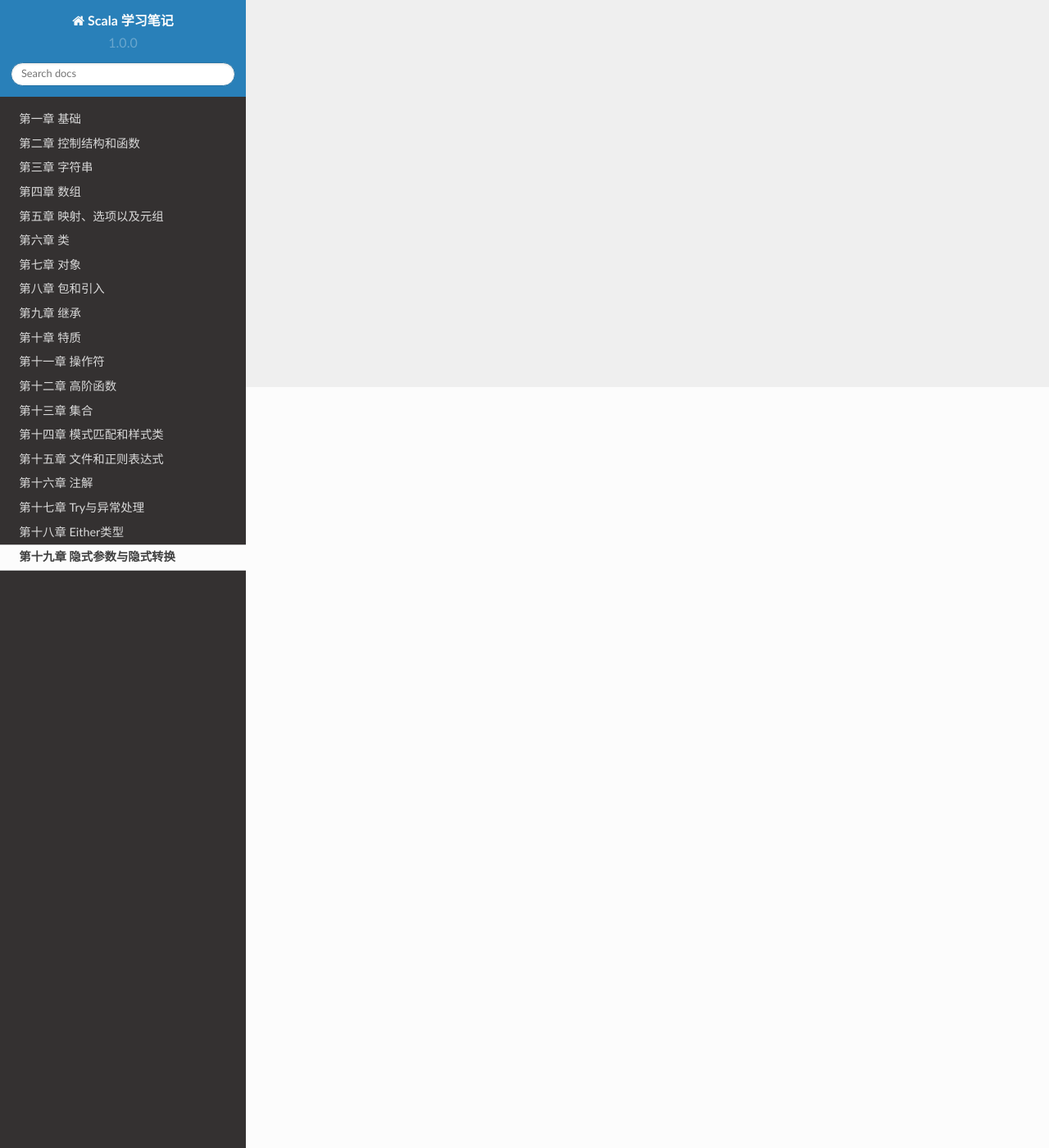
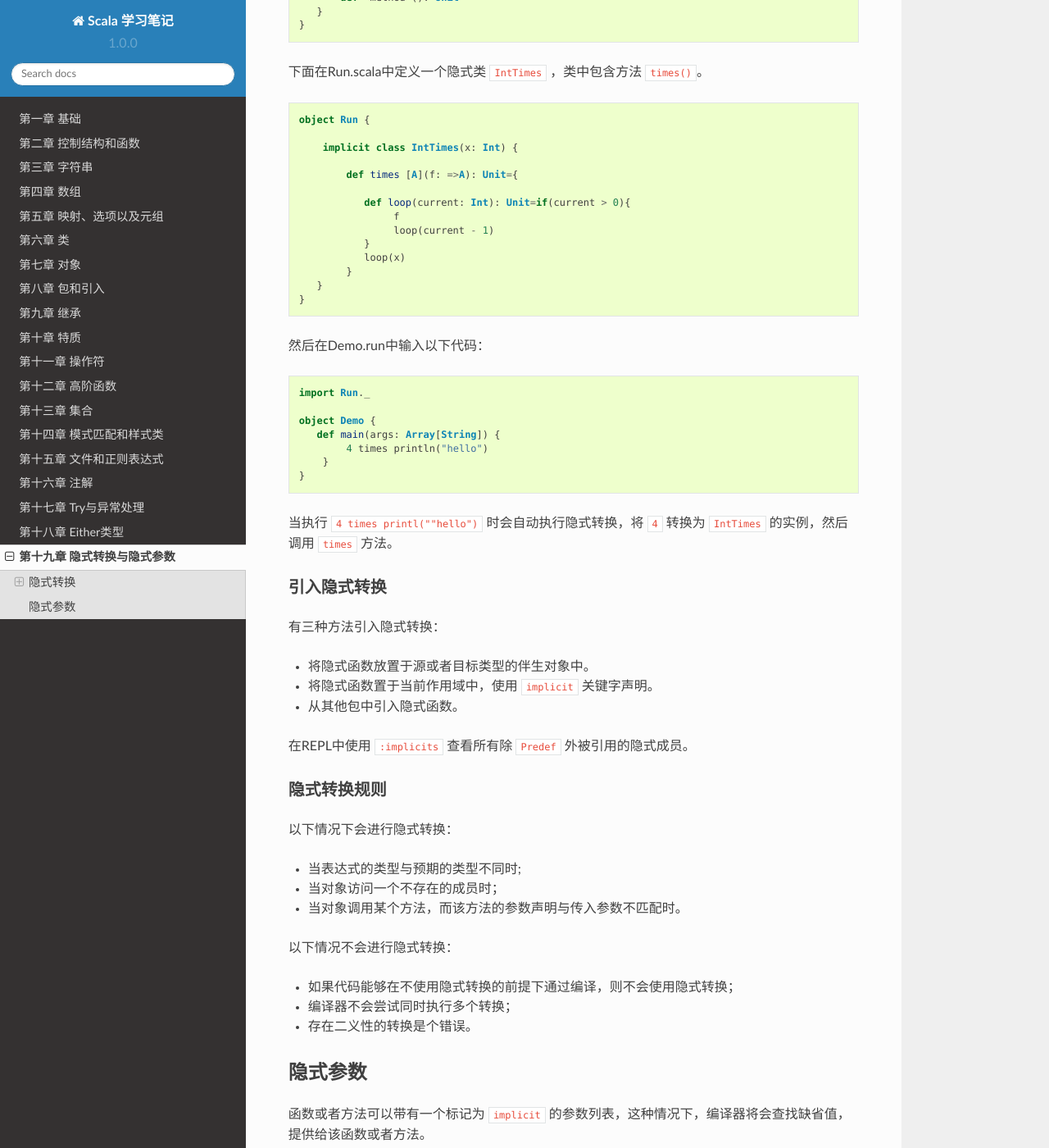
Before and after one commit to nummy/learning-scala, a Sphinx documentation site: the page built from source/chapter/chapter19.rst, in a window 1280 px wide and 1400 px high, scrolled down 928 px. Shown: the whole window at 82% size. Built offline with Sphinx 7.4.7 and the Read the Docs theme 2.0.0, drawn with Linux system fonts in a browser that asks for light colours; some of the changed text lies outside the part shown.

Commit message:
Update chapter19.rst

```diff
--- a/source/chapter/chapter19.rst
+++ b/source/chapter/chapter19.rst
@@ -1,3 +1,148 @@
 =========================
-第十九章 隐式参数与隐式转换
+第十九章 隐式转换与隐式参数
 =========================
+
+-------
+隐式转换
+-------
+
++++++++++++
+隐式转换函数
++++++++++++
+
+以 ``implicit`` 关键字声明的带有单个参数的函数，这样的函数会自动被应用，将值从一种类型装换成另一种类型。
+
+例如，将整数n转换成分数n/1:
+
+.. code-block:: scala
+
+  implicit def int2Fraction(n:Int) = Fraction(n)
+
+这样就可以对如下表达式进行求值了。
+
+.. code-block:: scala
+
+  var result = 3 * Fraction(4,5)
+
+由于我们并不会显示调用这个函数，所以可以给函数取任意名字。
+
+我们可以使用隐式转换丰富现有类库的功能。
+
+++++++
+隐式类
+++++++
+
+隐式类支持在主构造函数中进行隐式转换。隐式类用 ``implicit`` 注明，它必须位于 ``class`` 、 ``object`` 或者特质中，不能为顶级类。
+
+它的语法格式如下所示：
+
+.. code-block:: scala
+
+  object <object name> {
+     implicit class <class name>(<Variable>: Data type)
+     {
+         def <method>(): Unit=
+     }
+  }
+
+
+下面在Run.scala中定义一个隐式类 ``IntTimes`` ，类中包含方法 ``times()``。
+
+.. code-block:: scala
+
+  object Run {
+
+      implicit class IntTimes(x: Int) {
+
+          def times [A](f: =>A): Unit={
+
+             def loop(current: Int): Unit=if(current > 0){
+                  f
+                  loop(current - 1)
+             }
+             loop(x)
+          }
+     }
+  }
+
+然后在Demo.run中输入以下代码：
+
+.. code-block:: scala
+
+  import Run._
+
+  object Demo {
+     def main(args: Array[String]) {
+          4 times println("hello")
+      }
+  }
+
+当执行 ``4 times printl(""hello")`` 时会自动执行隐式转换，将 ``4`` 转换为 ``IntTimes`` 的实例，然后调用 ``times`` 方法。
+
++++++++++++
+引入隐式转换
++++++++++++
+
+有三种方法引入隐式转换：
+
+- 将隐式函数放置于源或者目标类型的伴生对象中。
+
+- 将隐式函数置于当前作用域中，使用 ``implicit`` 关键字声明。
+
+- 从其他包中引入隐式函数。
+
+在REPL中使用 ``:implicits`` 查看所有除 ``Predef`` 外被引用的隐式成员。
+
+++++++++++++
+隐式转换规则
+++++++++++++
+
+以下情况下会进行隐式转换：
+
+- 当表达式的类型与预期的类型不同时;
+
+- 当对象访问一个不存在的成员时；
+
+- 当对象调用某个方法，而该方法的参数声明与传入参数不匹配时。
+
+以下情况不会进行隐式转换：
+
+- 如果代码能够在不使用隐式转换的前提下通过编译，则不会使用隐式转换；
+
+- 编译器不会尝试同时执行多个转换；
+
+- 存在二义性的转换是个错误。
+
+--------
+隐式参数
+--------
+
+函数或者方法可以带有一个标记为 ``implicit`` 的参数列表，这种情况下，编译器将会查找缺省值，提供给该函数或者方法。
+
+例如：
+
+.. code-block:: scala
+
+  case class Delimiter(left:String, right:String)
+
+  def quote(what:String)(implicit delims:Delimiter) ={
+      delims.left + what + delims.right
+  }
+
+我们可以使用一个显示的Delimiter对象来调用quote方法，就像这样：
+
+.. code-block:: scala
+
+  quote("hello")(Delimiter("left", "right")
+
+也可以省略隐式参数列表。
+
+.. code-block:: scala
+
+  quote("hello")
+
+在这种情况下，编译器会查找一个类型为Delimiter的隐式值，这个隐式值必须被声明为implicit的值，编译器会尝试在以下两个地方查找这样的一个对象。
+
+- 在当前作用域所有可以用单个标识符指代的满足类型要求的val和def
+
+- 与所要求类型相关联的类型的伴生对象。相关联的类型包括所要求类型本身，以及它的类型参数。
```
